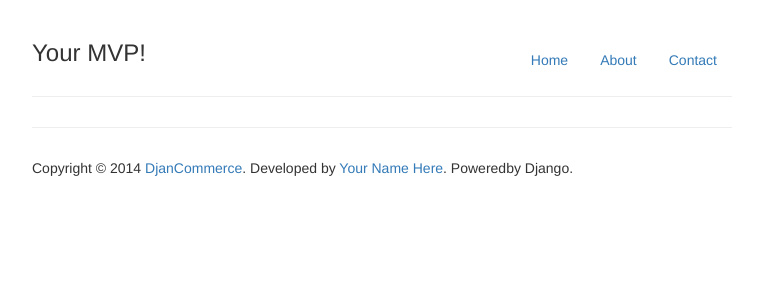
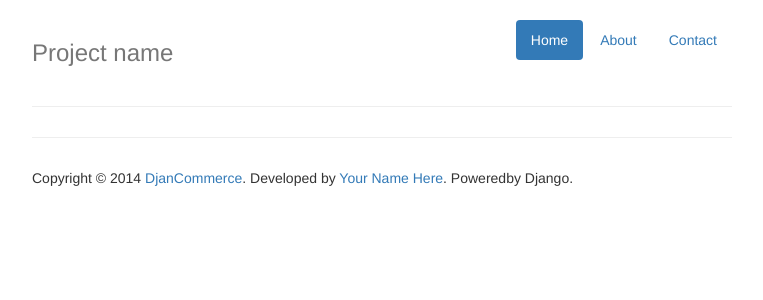
Before and after one commit to Copser/DjanCommerce, a Django app: template django_ecommerce/templates/base.html in a window 1280 px wide. Shown: the top 300 px of the page, without its empty margins (258-1021 px from the left). Run offline with Django 3.2, Linux system fonts and the light colour scheme; the template is opened without the code that fills it, so the values that code supplies are empty; some libraries are stand-ins or nearby versions.

Commit message:
Nav bar error, making changes.

```diff
--- a/django_ecommerce/templates/base.html
+++ b/django_ecommerce/templates/base.html
@@ -24,8 +24,7 @@
         .container-narrow > hr {
             margin: 30px 0;
         }
-
-        /* Main marketing message and sign up button */
+      /* Main marketing message and sign up button */
         .jumbotron {
             margin: 60px 0;
             text-align: center;
@@ -61,14 +60,16 @@
 <body>
    <div class="container-narrow">
 
-       <div class="name">
-           <ul class="nav nav-pills pull-right">
-               <li><a href="{% url 'home' %}">Home</a></li>
-               <li><a href="#">About</a></li>
-               <li><a href="#">Contact</a></li>
-           </ul>
-           <h3><span class="fui-settings-16 muted">Your MVP!</span></h3>
-       </div>
+       <div class="header clearfix">
+        <nav>
+          <ul class="nav nav-pills pull-right">
+            <li role="presentation" class="active"><a href="{% url 'home' %}">Home</a></li>
+            <li role="presentation"><a href="#">About</a></li>
+            <li role="presentation"><a href="#">Contact</a></li>
+          </ul>
+        </nav>
+        <h3 class="text-muted">Project name</h3>
+      </div>
 
        <hr>
 
```
